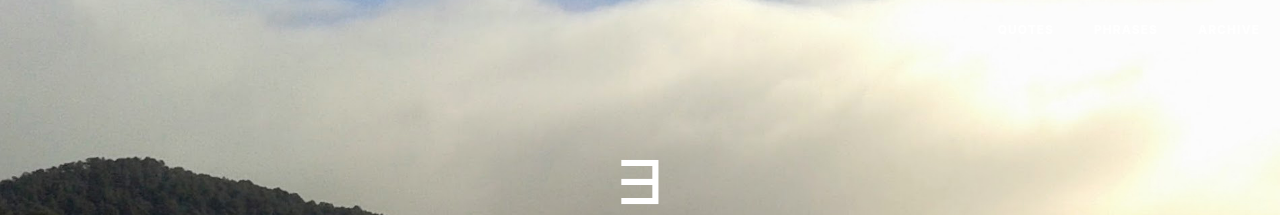
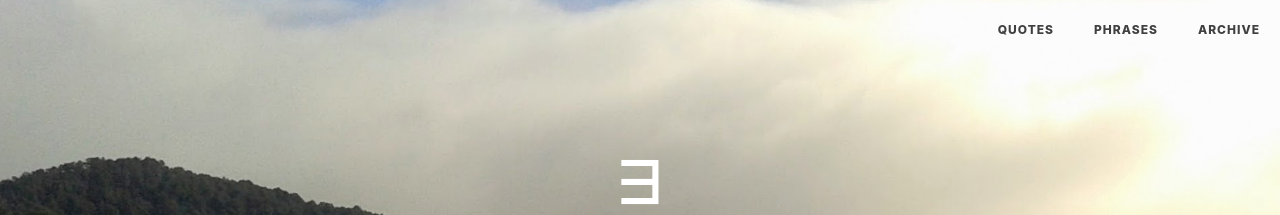
Before and after one commit to eugeniosaintemarie/notes, a Jekyll site: the page built from index.html, in a window 1280 px wide. Shown: the top 215 px of the page. Built offline with Jekyll 4.4.1, drawn with Linux system fonts in a browser that asks for light colours; the list of posts is cut into pages by our own code; comment, search, counter and statistics services are not loaded.

Commit message:
right nav

```diff
--- a/css/notes.css
+++ b/css/notes.css
@@ -932,7 +932,7 @@ samp {
     color: rgba(255, 255, 255, 0.8);
   }
   .navbar-custom .nav li a {
-    color: white;
+    color: #404040;
     padding: 20px;
   }
   .navbar-custom .nav li a:hover,
```
Also changed, not shown: css/notes.min.css.
